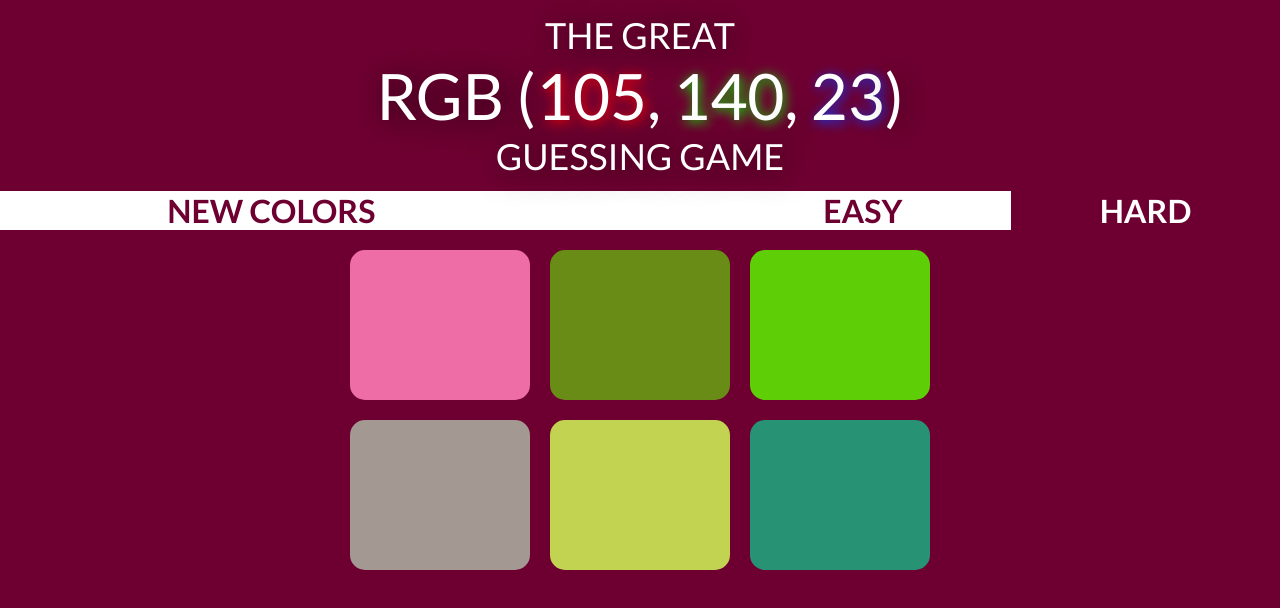
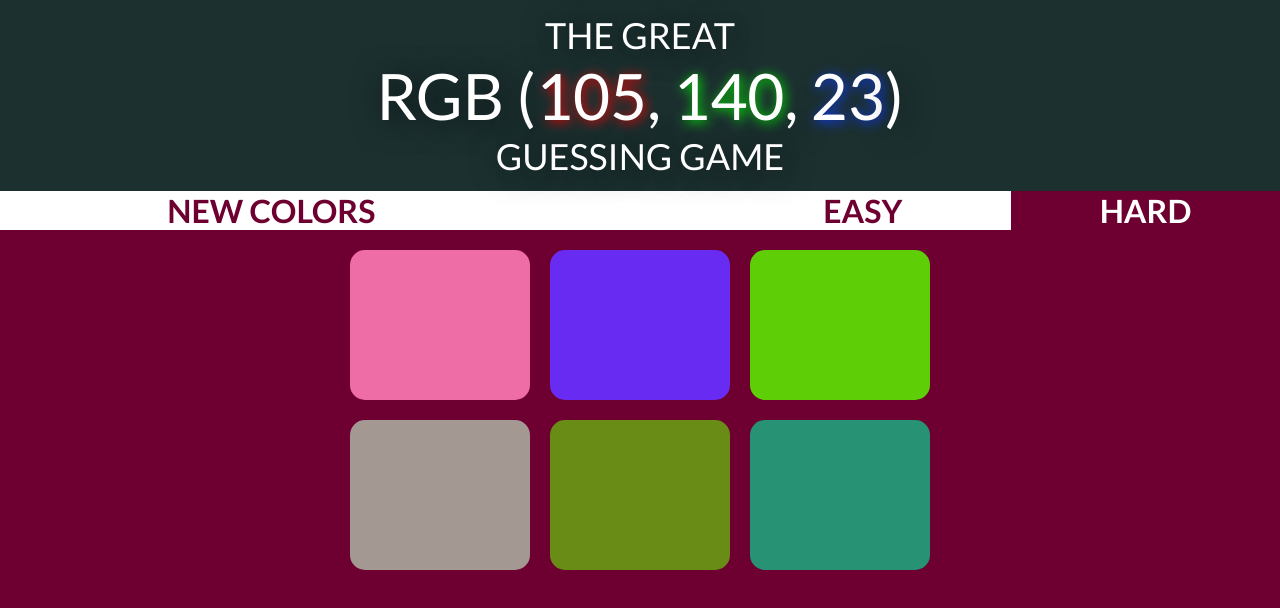
Before and after one commit to Wozacosta/colorGuessr, a plain HTML site: page index.html in a window 1280 px wide. Both pictures are taken after a click on the element "NEW COLORS". Drawn offline with Linux system fonts and the light colour scheme.

Commit message:
Audio added + Header background transition

```diff
--- a/rgb.css
+++ b/rgb.css
@@ -23,6 +23,8 @@ header{
     text-align: center;
     padding: 1% 0;
     text-shadow: 3px 3px 30px rgba(0,0,0,0.7); /* Giving dark shadow, in case background is white, to make text visible */
+    background: #1c3030;
+    transition: background 2s;
 }
 
 header h2, header h1{
@@ -92,12 +94,12 @@ nav>p, #difficulty p, .row div{
 }
 
 nav>p:hover, #difficulty p:hover{
-    color: #31AE59;
+    text-shadow: 2px 2px 30px #6E0031;
 }
 
 .selected{
     color: white;
-    background: #6E0031;; /* Same as in header and nav */
+    background: #6E0031; /* Same as in header and nav */
 }
 
 
--- a/rgb.js
+++ b/rgb.js
@@ -3,6 +3,8 @@ var inGame = true;
 var randomDivNumber; /* Gives us which div square is the correct one, 0-2 or 0-5 depending on easy/hard mode */
 var colorDivs; /* Coloured Div Squares */
 var nbOfSquares; /* Number of square to guess from */
+var wonAudio = new Audio('victory.wav');
+var clickAudio = new Audio('click.wav');
 
 /* First run of the game when page loads */
 play();
@@ -20,6 +22,7 @@ function play(){
     document.querySelector("#red").textContent = colorToGuess.r;
     document.querySelector("#green").textContent = colorToGuess.g;
     document.querySelector("#blue").textContent = colorToGuess.b;
+    document.querySelector("header").style.background = "#1c3030";
 
     /*  Assigns random colors to the square divs */
     for (var div of colorDivs){
@@ -48,6 +51,7 @@ function play(){
 /*  ------------------ After player clicks on the correct div square  -------------------------------------*/
 function won(){
     if (inGame) { // Check if we're playing the game.
+        wonAudio.play();
         document.querySelector("#message").innerHTML = "<span class=\"display-large\">Correct!</span>";
         document.querySelector("header").style.background = colorToGuess.hexa;
         document.querySelector("nav > p").textContent = "play again?";
@@ -61,7 +65,10 @@ function won(){
 
 /*   ----------- Manages the NEW COLORS / PLAY AGAIN ------------------------------------- */
 var newGame = document.querySelector("nav > p");
-newGame.addEventListener("click", play);
+newGame.addEventListener("click", function(){
+    clickAudio.play();
+    play();
+});
 
 
 /*   ------------ Manages easy / hard -------------------------------------
@@ -75,6 +82,7 @@ var difficulties = document.querySelectorAll("#difficulty p"); /* 0 = easy, 1 =
 
 /* EASY button click handler */
 difficulties[0].addEventListener("click", function(){
+    clickAudio.play();
     difficulties[1].classList.remove("selected");
     difficulties[0].classList.add("selected");
 
@@ -90,7 +98,8 @@ difficulties[0].addEventListener("click", function(){
 
 /* HARD button click handler */
 difficulties[1].addEventListener("click", function(){
-   difficulties[0].classList.remove("selected");
+    clickAudio.play();
+    difficulties[0].classList.remove("selected");
     difficulties[1].classList.add("selected");
 
     // Displays first and second row
```
Also changed, not shown: 2 other files.
